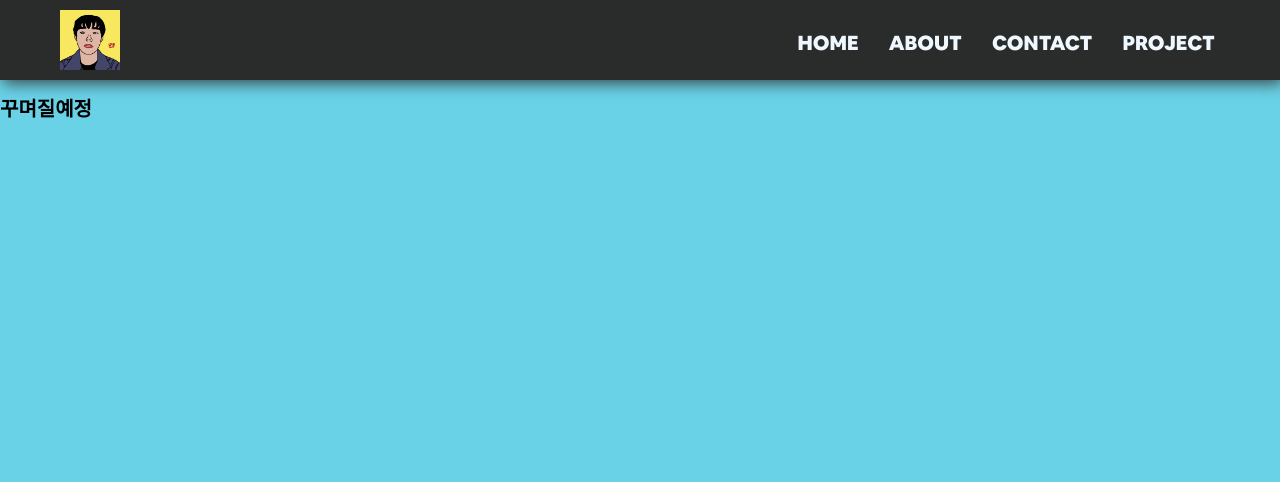
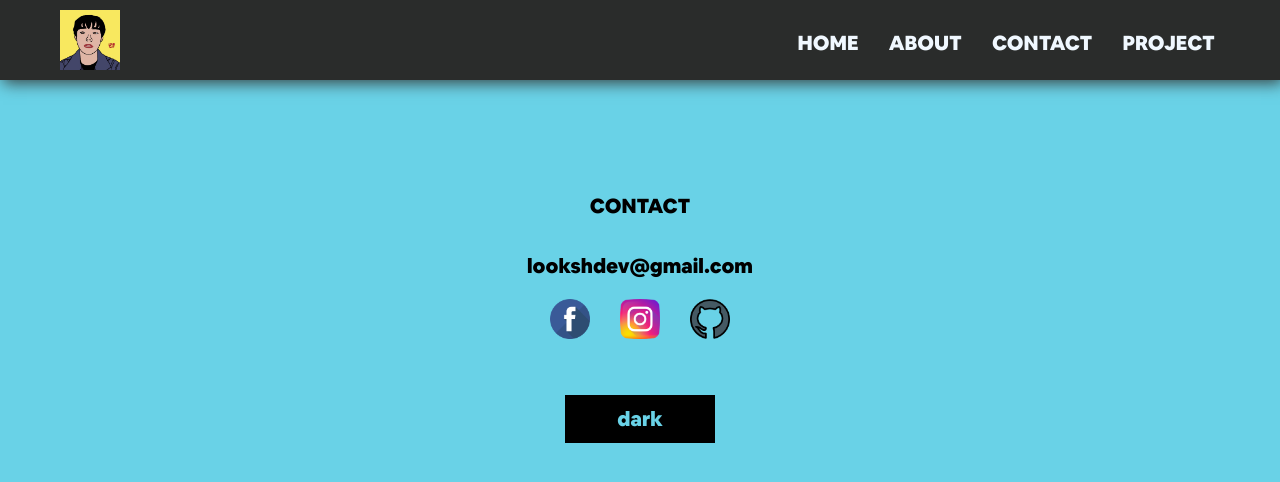
Before and after one commit to Looksh/LookshWEB, a plain HTML site: page contact.html in a window 1280 px wide. Drawn offline with Linux system fonts and the light colour scheme.

Commit message:
모든 웹페이지 통합하기 전 커밋
한 html안에 통합 후 스크롤 다운 형식으로 변경, nav bar의 a를 클릭해 이동함

```diff
--- a/basic.css
+++ b/basic.css
@@ -1,3 +1,6 @@
+/* 모든 html css 부분 */
+
+
 a {
   text-decoration: none;
   color: inherit;
@@ -17,13 +20,23 @@ body {
   height: 60px;
 }
 
-/* .container > div:nth-child(1n) {
-  background-color: #2a2c2b;
-} */
+.content {
+  grid-column: 1 / -1;
+}
 
-/* .container > div:nth-child(2n) {
-  background-color: #69d2e7;
-} */
+/*
+*
+*
+*
+*
+*
+contact.html css 부분
+*
+*
+*
+*
+*
+*/
 
 .container {
   height: 100%;
@@ -68,12 +81,7 @@ body {
 }
 
 .nav--items:hover {
-  /* background-color: #333; */
   color: tomato;
-}
-
-.content {
-  grid-column: 1 / -1;
 }
 
 .content__card {
@@ -104,3 +112,37 @@ body {
   background-color: #000;
   color: #69d2e7;
 }
+
+/*
+*
+*
+*
+*
+*
+contact.html css 부분
+*
+*
+*
+*
+*
+*/
+
+.contact__box {
+  display: flex;
+  flex-direction: column;
+  align-items: center;
+  margin-top: 100px;
+}
+
+.contact__box--sns {
+  display: flex;
+  width: 180px;
+  align-items: center;
+  justify-content: space-between;
+  /* margin-left: 20px; */
+}
+
+.contact__box--sns img {
+  width: 40px;
+  height: 40px;
+}
--- a/contact.html
+++ b/contact.html
@@ -5,6 +5,7 @@
     <title>Looksh</title>
     <link rel="stylesheet" href="basic.css" />
     <link rel="stylesheet" href="allFont.css" />
+    <script type="text/javascript" src="darkmode.js"></script>
   </head>
   <body>
     <div class="container">
@@ -28,8 +29,21 @@
         </nav>
       </div>
       <div class="content">
-        <h1>꾸며질예정</h1>
-        <p></p>
+        <div class="contact__box">
+          <h1>CONTACT</h1>
+          <div class="contact__box--email">
+            <p>lookshdev@gmail.com</p>
+          </div>
+          <div class="contact__box--sns">
+            <a href="https://www.facebook.com/profile.php?id=100004470692905" class="contact__box--sns-facebook"><img src="img/facebook.png"></a>
+            <a href="https://www.instagram.com/moonu7.20/?hl=ko" class="contact__box--sns-instagram"><img src="img/instagram.png"></a>
+            <a href="https://github.com/Looksh" class="contact__box--sns-github"><img src="img/github.png"></a>
+          </div>
+        </div>
+        <div class="etc">
+            <input id='dark_white' type='button' value="dark" onclick="DarkHandler(this);
+            ">
+        </div>
       </div>
     </div>
   </body>
--- /dev/null
+++ b/home.css
@@ -0,0 +1,66 @@
+@font-face {
+  src: url('fonts/AirbnbCereal-Black.ttf');
+  font-family: 'AirbnbCereal';
+  font-style: normal;
+}
+
+p {
+  font-family: AirbnbCereal;
+  font-size: 20px;
+}
+
+body,
+html {
+  margin: 0;
+  font: bold 14px/1.4 "Open Sans", arial, sans-serif;
+  background: #000;
+}
+ul {
+  margin: 150px auto 0;
+  padding: 0;
+  list-style: none;
+  display: table;
+  width: 400px;
+  text-align: center;
+}
+li {
+  display: table-cell;
+  position: relative;
+  padding: 15px 0;
+}
+li> a {
+  color: #fff;
+  text-transform: uppercase;
+  text-decoration: none;
+  letter-spacing: 0.15em;
+
+  display: inline-block;
+  padding: 15px 20px;
+  position: relative;
+}
+li> a:after {
+  background: none repeat scroll 0 0 transparent;
+  bottom: 0;
+  content: "";
+  display: block;
+  height: 2px;
+  left: 50%;
+  position: absolute;
+  background: #fff;
+  transition: width 0.3s ease 0s, left 0.3s ease 0s;
+  width: 0;
+}
+a:hover:after {
+  width: 100%;
+  left: 0;
+}
+@media screen and (max-height: 300px) {
+  ul {
+    margin-top: 40px;
+  }
+}
+p {
+  color: #FF55A1;
+  font-size: 150px;
+  text-align: center;
+}
```
Also changed, not shown: index.css (deleted, +0 -67 lines), index.html (+1 -1 lines), img/facebook.png (added), img/github.png (added), img/instagram.png (added).
